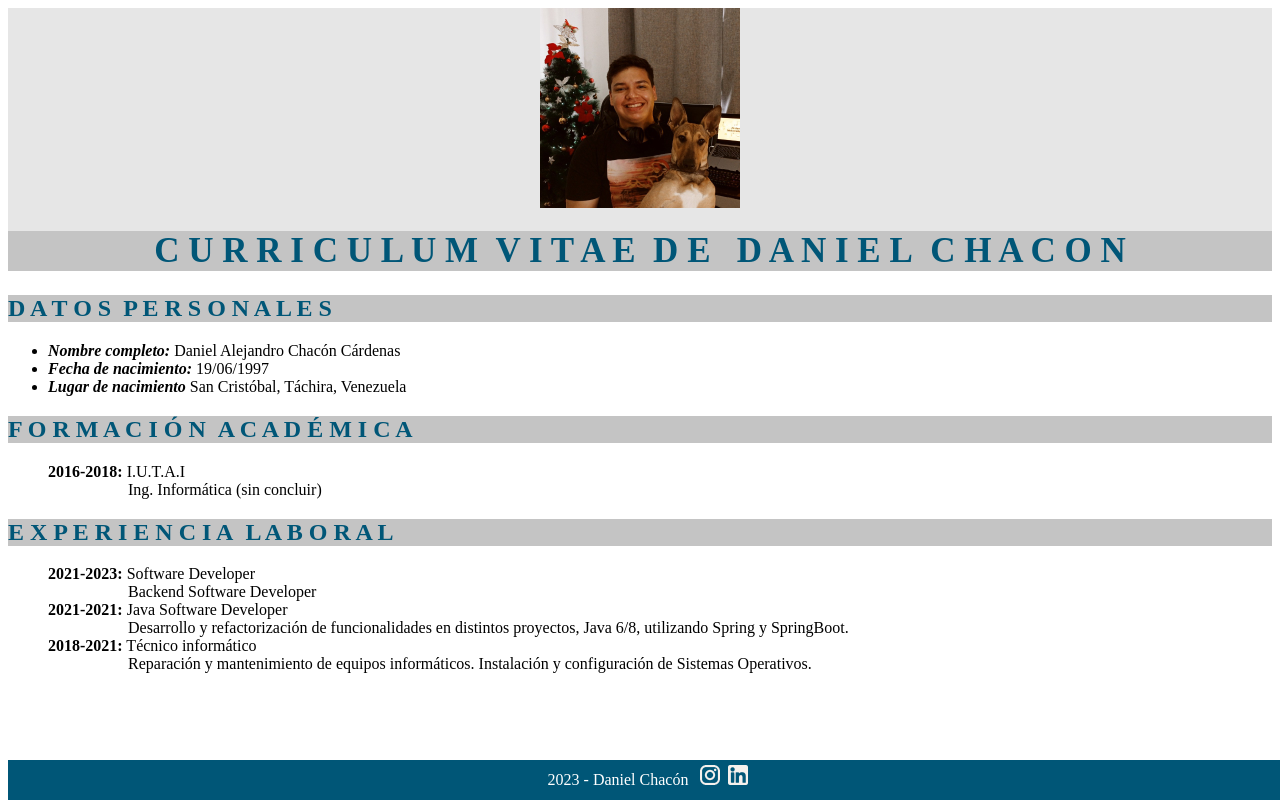
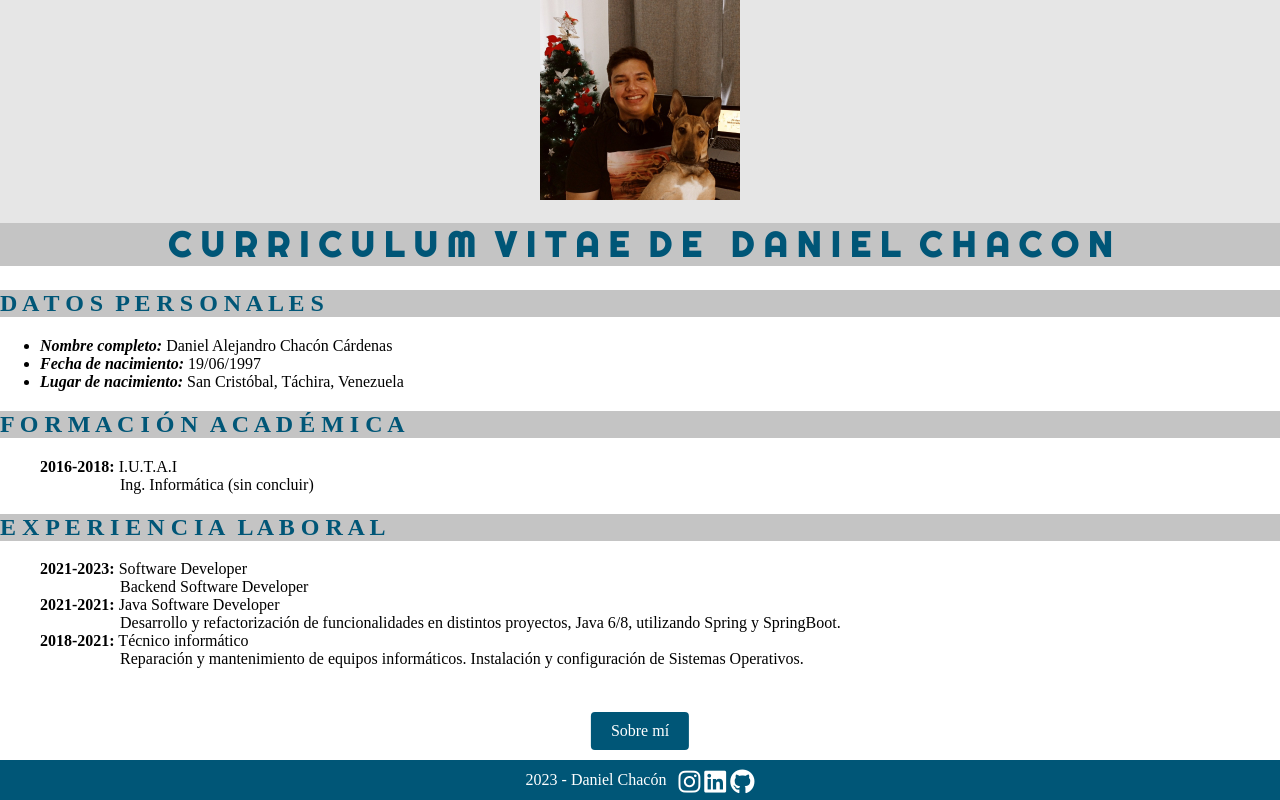
Before and after one commit to strikerout/CurriculumDH, a plain HTML site: page index.html in a window 1280 px wide. Drawn offline with Linux system fonts and the light colour scheme.

Commit message:
adding about me

```diff
--- a/css/style.css
+++ b/css/style.css
@@ -1,22 +1,32 @@
-body{
-    font-family: 'Times New Roman', Times, serif;
+@import url('https://fonts.googleapis.com/css2?family=Roboto&display=swap');
+@import url('https://fonts.googleapis.com/css2?family=Righteous&display=swap');
+
+html,
+body {
+    height: 100%;
+    margin: 0;
+    padding: 0;
+    position: relative;
 }
-header{
+
+
+header {
     background-color: #E6E6E6;
     text-align: center;
 }
 
-#logo{
+#logo {
     width: 200px;
     height: 200px;
     margin: 0 auto;
     display: block;
 }
 
-h1{
+h1 {
     background-color: #C4C4C4;
     color: #005677;
     font-size: 35px;
+    font-family: 'Righteous';
 }
 
 .tituloSeccion {
@@ -24,24 +34,68 @@ h1{
     color: #005677;
 }
 
-ul li span{
+ul li span {
     font-weight: bold;
 }
 
-.personales{
+.personales {
     font-style: italic;
 }
 
-.description{
+.description {
     text-indent: 80px;
 }
-footer{
-    background-color: #005677;
-    color: #FFFFFF;
-    position: absolute;
+
+footer {
+    position: fixed;
     bottom: 0;
     width: 100%;
     height: 2.5rem;
+    background-color: #005677;
+    color: #FFFFFF;
     text-align: center;
     line-height: 2.5rem;
 }
+
+i {
+    color: white;
+    font-size: 25px;
+    vertical-align: middle;
+}
+
+a.button-link {
+    background-color: #005677;
+    color: white;
+    padding: 10px 20px;
+    text-decoration: none;
+    border-radius: 4px;
+    font-size: 16px;
+    cursor: pointer;
+    position: fixed;
+    bottom: 50px;
+    left: 50%;
+    transform: translateX(-50%);
+    text-align: center;
+}
+
+.button-link:hover {
+    background-color: #02394e;
+}
+
+ol {
+    list-style-type: none;
+    counter-reset: my-counter;
+    padding-left: 20px;
+}
+
+ol li::before {
+    content: counter(my-counter) ". ";
+    counter-increment: my-counter;
+    font-weight: bold;
+}
+
+.sofi {
+    width: 200px;
+    height: auto;
+    margin: 0 auto;
+}
--- a/index.html
+++ b/index.html
@@ -5,6 +5,7 @@
     <meta charset="UTF-8">
     <meta http-equiv="X-UA-Compatible" content="IE=edge">
     <meta name="viewport" content="width=device-width, initial-scale=1.0">
+    <link rel="stylesheet" href="https://pro.fontawesome.com/releases/v6.0.0-beta1/css/all.css">
     <link rel="stylesheet" href="css/style.css">
     <title>Daniel CV</title>
 </head>
@@ -20,7 +21,7 @@
             <ul>
                 <li><span class="personales">Nombre completo:</span> Daniel Alejandro Chacón Cárdenas</li>
                 <li><span class="personales">Fecha de nacimiento:</span> 19/06/1997</li>
-                <li><span class="personales">Lugar de nacimiento</span> San Cristóbal, Táchira, Venezuela</li>
+                <li><span class="personales">Lugar de nacimiento:</span> San Cristóbal, Táchira, Venezuela</li>
             </ul>
         </section>
         <section>
@@ -42,9 +43,15 @@
                     Instalación y configuración de Sistemas Operativos.</li>
             </ul>
         </section>
+        <section>
+            <a href="pages/aboutMe.html" class="button-link">Sobre mí</a>
+        </section>
     </main>
     <footer>
-        <span>2023 - Daniel Chacón &nbsp; <img src="img/instagram.png">&nbsp;&nbsp;<img src="img/linkedin.png"></span>
+        <span>2023 - Daniel Chacón &nbsp;</span>
+        <a href="https://www.instagram.com/tu_usuario" target="_blank"><i class="fab fa-instagram"></i></a>
+        <a href="https://www.linkedin.com/in/tu_perfil" target="_blank"><i class="fab fa-linkedin"></i></a>
+        <a href="https://github.com/tu_usuario" target="_blank"><i class="fab fa-github"></i></a>
     </footer>
 </body>
 
```
Also changed, not shown: pages/aboutMe.html (added, +55 -0 lines), img/sofi.jpeg (added).
